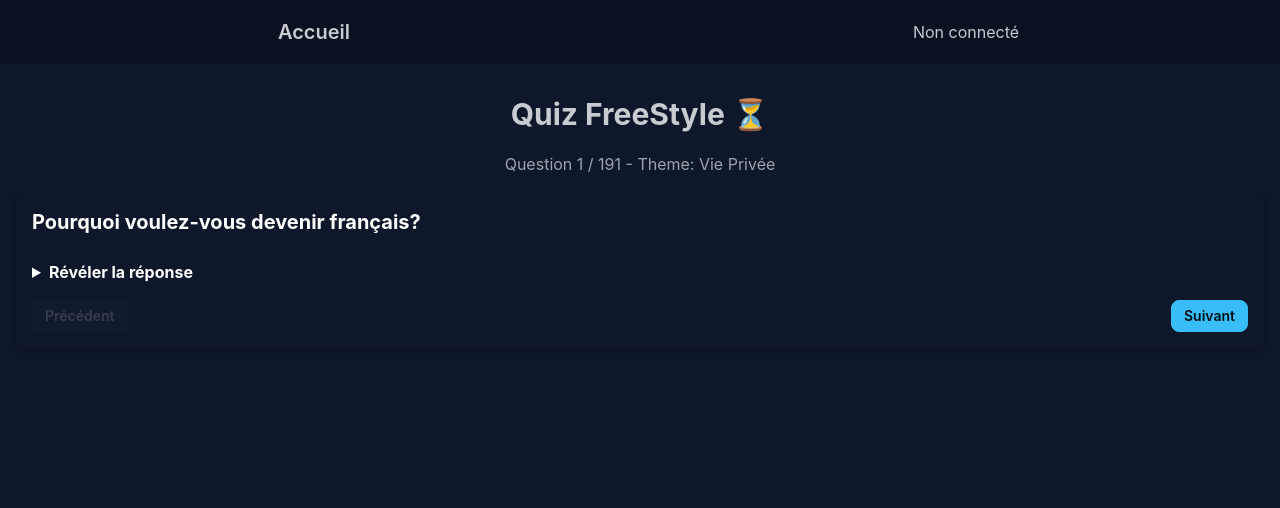
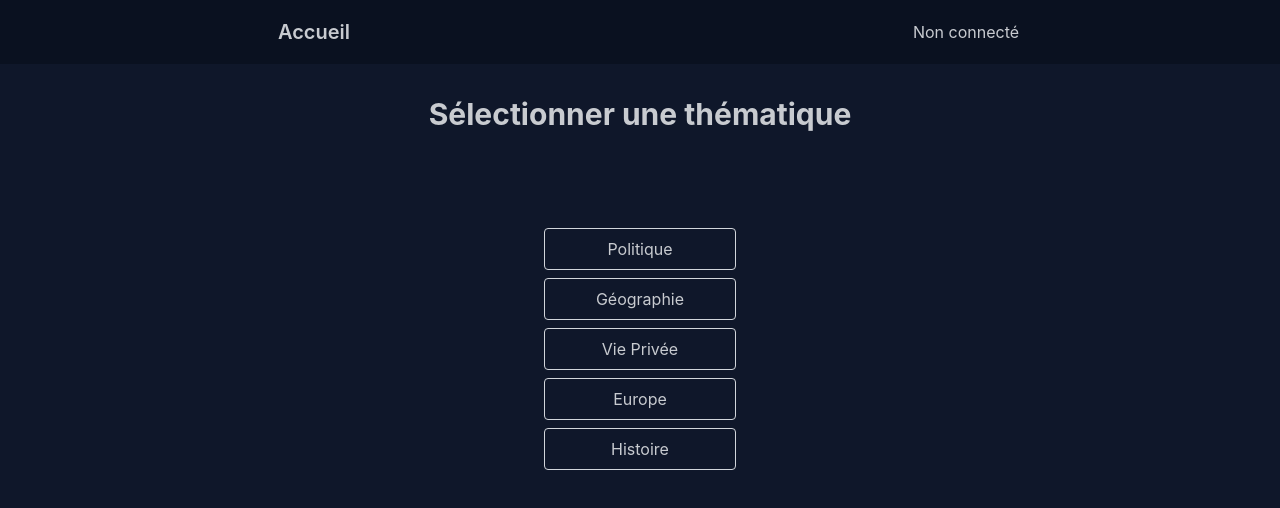
Before and after one commit to AlkaSaliss/quizz-app, a React (Create React App) app: page /freestyle in a window 1280 px wide. Shown: the top 508 px of the page. Built offline with nearby package versions, Linux system fonts and the light colour scheme.

Commit message:
update the freestyle quiz into theme based

```diff
--- a/src/App.js
+++ b/src/App.js
@@ -5,6 +5,7 @@ import PlayQuizPage from './components/PlayQuizPage'
 import SummaryPage from './components/SummaryPage'
 import Navbar from './components/Navbar'
 import FreeStylePage from './components/FreeStylePage'
+import FreeStyleQuizPage from './components/FreeStyleQuizPage'
 import LoginContextProvider from './contexts/login-context'
 import './App.css'
 
@@ -17,6 +18,7 @@ const App = () => {
         <Routes>
           <Route path="/quizz-app" element={<HomePage />} />
           <Route path="/freestyle" element={<FreeStylePage />} />
+          <Route path="/freestyle/:quizId" element={<FreeStyleQuizPage />} />
           <Route path="/quiz/:quizId" element={<PlayQuizPage />} />
           <Route path="/summary" element={<SummaryPage />} />
         </Routes>
--- a/src/components/FreeStylePage.js
+++ b/src/components/FreeStylePage.js
@@ -1,75 +1,27 @@
-import React, { useState } from 'react'
+import React from 'react'
 import freestyleQuizData from '../data/freestyle_quiz'
-
-
-const allQuestions = [
-    ...freestyleQuizData.vie_privee,
-    ...freestyleQuizData.histoire,
-    ...freestyleQuizData.geographie,
-    ...freestyleQuizData.politique,
-    ...freestyleQuizData.europe,
-]
-
-const themesMapping = {
-    'vie_privee': 'Vie Privée',
-    'histoire': 'Histoire',
-    'geographie': 'Géographie',
-    'politique': 'Politique',
-    'europe': 'Europe',
-}
+import { Link } from 'react-router-dom'
+import { themesMapping } from '../data/constants'
 
 
 const FreeStylePage = () => {
-    const [currentQuestionIndex, setCurrentQuestionIndex] = useState(0)
-
-
-    const handleNextQuestion = () => {
-        setCurrentQuestionIndex((prevIndex) => {
-            const nextIndex = prevIndex + 1
-            return nextIndex < allQuestions.length ? nextIndex : 0
-        })
-    }
-
-    const handlePreviousQuestion = () => {
-        setCurrentQuestionIndex((prevIndex) => {
-            const nextIndex = prevIndex - 1
-            return nextIndex >= 0 ? nextIndex : allQuestions.length - 1
-        })
-    }
-
-    const currentQuestion = allQuestions[currentQuestionIndex]
 
     return (
         <div className="container mx-auto px-4 py-8">
-            <h1 className="text-3xl font-bold mb-5 text-center ">Quiz FreeStyle ⏳</h1>
-            <p className="text-gray-400 text-center mb-4">
-                Question {currentQuestionIndex + 1} / {allQuestions.length} - Theme: {themesMapping[currentQuestion.id.split('__')[0]]}
-            </p>
-            {currentQuestion && (
-                <div className="card bg-base-100 shadow-md rounded-lg p-4">
-                    <h2 className="text-xl font-bold mb-2 text-white">{currentQuestion.question}</h2>
-                    <details className="mt-4">
-                        <summary className="cursor-pointer font-bold text-white">Révéler la réponse</summary>
-                        <p className="text-gray-400">{currentQuestion.answer}</p>
-                    </details>
-                    <div className="flex justify-between mt-4">
-                        <button
-                            className="btn btn-sm btn-secondary disabled:btn-disabled"
-                            disabled={currentQuestionIndex === 0}
-                            onClick={handlePreviousQuestion}
-                        >
-                            Précédent
-                        </button>
-                        <button
-                            className="btn btn-sm btn-primary disabled:btn-disabled"
-                            disabled={currentQuestionIndex === allQuestions.length - 1}
-                            onClick={handleNextQuestion}
-                        >
-                            Suivant
-                        </button>
-                    </div>
-                </div>
-            )}
+            <h1 className="text-3xl font-bold mb-24 text-center ">Sélectionner une thématique</h1>
+            <ul className="list-none p-0 flex flex-col items-center">
+                {Object.keys(freestyleQuizData).map((quiz_id) => (
+                    <li key={quiz_id} className="mb-2 w-48">
+                        <Link to={`/freestyle/${quiz_id}`}>
+                            <button
+                                className="text-center   w-full py-2 px-4 border border-gray-300 rounded hover:bg-gray-100 focus:outline-none focus:ring-2 focus:ring-offset-2 focus:ring-blue-500"
+                            >
+                                {themesMapping[quiz_id]}
+                            </button>
+                        </Link>
+                    </li>
+                ))}
+            </ul>
         </div>
     )
 }
--- /dev/null
+++ b/src/components/FreeStyleQuizPage.js
@@ -0,0 +1,64 @@
+import React, { useState } from 'react'
+import { useParams } from 'react-router-dom'
+import freestyleQuizData from '../data/freestyle_quiz'
+import { themesMapping } from '../data/constants'
+
+
+const FreeStyleQuizPage = () => {
+    const [currentQuestionIndex, setCurrentQuestionIndex] = useState(0)
+    const { quizId } = useParams()
+    const allQuestions = freestyleQuizData[quizId]
+    const theme = themesMapping[quizId]
+
+    const handleNextQuestion = () => {
+        setCurrentQuestionIndex((prevIndex) => {
+            const nextIndex = prevIndex + 1
+            return nextIndex < allQuestions.length ? nextIndex : 0
+        })
+    }
+
+    const handlePreviousQuestion = () => {
+        setCurrentQuestionIndex((prevIndex) => {
+            const nextIndex = prevIndex - 1
+            return nextIndex >= 0 ? nextIndex : allQuestions.length - 1
+        })
+    }
+
+    const currentQuestion = allQuestions[currentQuestionIndex]
+
+    return (
+        <div className="container mx-auto px-4 py-8">
+            <h1 className="text-3xl font-bold mb-5 text-center ">Thème: {theme}</h1>
+            <p className="text-gray-400 text-center mb-4">
+                Question {currentQuestionIndex + 1} / {allQuestions.length}
+            </p>
+            {currentQuestion && (
+                <div className="card bg-base-100 shadow-md rounded-lg p-4">
+                    <h2 className="text-xl font-bold mb-2 text-white">{currentQuestion.question}</h2>
+                    <details className="mt-4">
+                        <summary className="cursor-pointer font-bold text-white">Révéler la réponse</summary>
+                        <p className="text-gray-400">{currentQuestion.answer}</p>
+                    </details>
+                    <div className="flex justify-between mt-4">
+                        <button
+                            className="btn btn-sm btn-secondary disabled:btn-disabled"
+                            disabled={currentQuestionIndex === 0}
+                            onClick={handlePreviousQuestion}
+                        >
+                            Précédent
+                        </button>
+                        <button
+                            className="btn btn-sm btn-primary disabled:btn-disabled"
+                            disabled={currentQuestionIndex === allQuestions.length - 1}
+                            onClick={handleNextQuestion}
+                        >
+                            Suivant
+                        </button>
+                    </div>
+                </div>
+            )}
+        </div>
+    )
+}
+
+export default FreeStyleQuizPage
--- a/src/components/PlayQuizPage.js
+++ b/src/components/PlayQuizPage.js
@@ -1,11 +1,14 @@
 import React, { useState } from 'react'
 import { useNavigate, useParams } from 'react-router-dom'
+import _ from 'lodash'
 import quizzes from '../data/all_quizzes'
 
 
 const PlayQuizPage = () => {
   const { quizId } = useParams()
   const quiz = quizzes.find((q) => q.id === quizId)
+  quiz.questions = _.shuffle(quiz.questions)
+  const totalQuestions = quiz.questions.length
   const [currentQuestion, setCurrentQuestion] = useState(0)
   const [answers, setAnswers] = useState([])
   const [showSummary, setShowSummary] = useState(false)
@@ -31,9 +34,7 @@ const PlayQuizPage = () => {
   }
 
   const question = quiz.questions[currentQuestion]
-  const totalQuestions = quiz.questions.length
 
-  //
   return (
     <div className="flex flex-col gap-4 items-center mt-20">
       {showSummary ? (
@@ -57,7 +58,7 @@ const PlayQuizPage = () => {
             />
           )}
           <ul className="list-none p-0">
-            {question.choices.map((choice) => (
+            {_.shuffle(question.choices).map((choice) => (
               <li key={choice.id} className="mb-2">
                 <button
                   onClick={() => handleAnswer(choice.id)}
--- a/src/components/QuizCard.js
+++ b/src/components/QuizCard.js
@@ -1,5 +1,3 @@
-"use client"
-
 import { Link } from 'react-router-dom'
 import React from 'react'
 
@@ -15,7 +13,7 @@ const QuizCard = ({ quizData }) => {
                 <p>{quizData.description}</p>
                 <Link to={`/quiz/${quizData.id}`}>
                     <div className="card-actions">
-                        <button className="btn btn-primary">Start Quiz</button>
+                        <button className="btn btn-primary">Jouer au QCM</button>
                     </div>
                 </Link>
             </div>
--- a/src/components/QuizComponent.js
+++ b/src/components/QuizComponent.js
@@ -10,16 +10,17 @@ const QuizComponent = () => {
 
             <h1 className="hover:bg-slate-800 mx-auto rounded-md shadow shadow-stone-600 text-xl font-medium my-10 text-center w-3/4 lg:w-1/4">
                 <Link to="/freestyle">
-                    Cliquez ici pour jouer en mode freestyle
+                    Cliquez ici pour jouer en mode Question/Reponse
                 </Link>
             </h1>
 
             <p className="text-xl font-bold my-10 text-center">Ou</p>
-            <h1 className="text-xl font-bold my-10 text-center"> Choisir une des thématiques ci-dessous</h1>
+            <h1 className="text-xl font-bold my-10 text-center"> Choisir une des thématiques ci-dessous pour jouer en mode QCM</h1>
             <div className="grid grid-cols-1 md:grid-cols-2 lg:grid-cols-4">
                 {quizzes.map((quiz) => (
                     <QuizCard key={quiz.id} quizData={quiz} />
                 ))}
+
             </div>
         </div>
     )
--- /dev/null
+++ b/src/data/constants.js
@@ -0,0 +1,7 @@
+export const themesMapping = {
+    'vie_privee': 'Vie Privée',
+    'histoire': 'Histoire',
+    'geographie': 'Géographie',
+    'politique': 'Politique',
+    'europe': 'Europe',
+}
```
